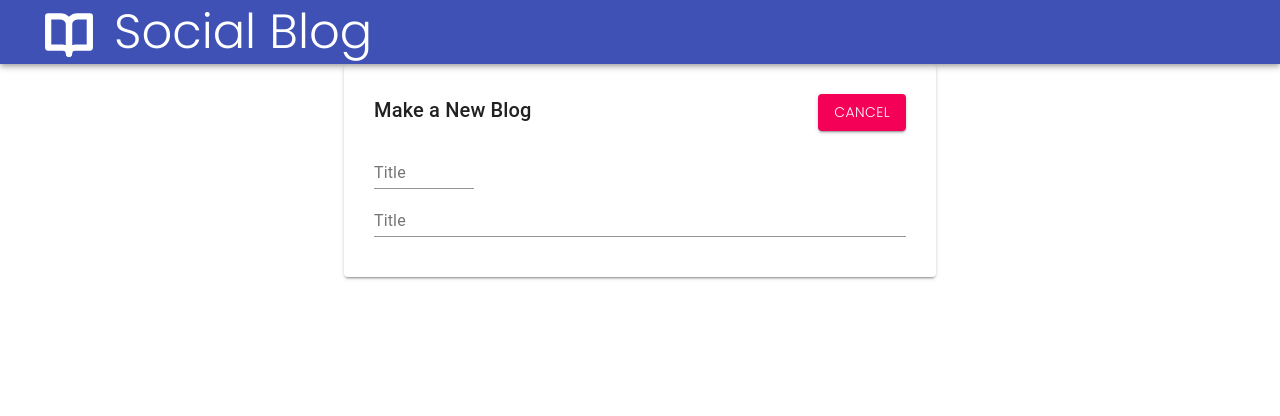
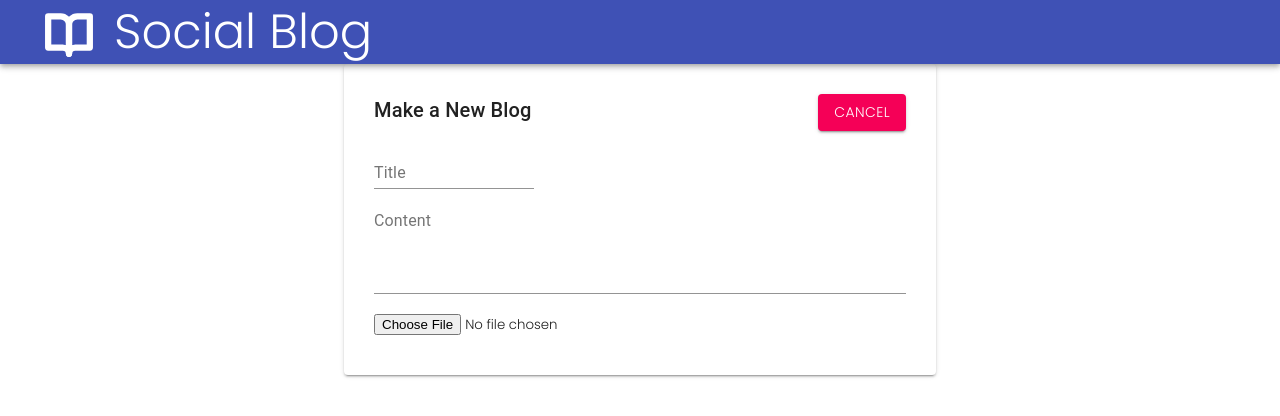
Before and after one commit to yxgdev/social-blog, a React (Create React App) app in the folder frontend/: page / in a window 1280 px wide. Both pictures are taken after a click on the button "CREATE POST". Shown: the top 416 px of the page. Built offline with nearby package versions, Linux system fonts and the light colour scheme.

Commit message:
completed Form.js design

```diff
--- a/frontend/src/App.js
+++ b/frontend/src/App.js
@@ -1,4 +1,5 @@
 import React from "react";
+import BlogPosts from "./components/BlogPosts/BlogPosts";
 import Form from "./components/Form/Form";
 import Navbar from "./components/Navbar/Navbar";
 
@@ -7,6 +8,7 @@ const App = () => {
     <>
       <Navbar></Navbar>
       <Form></Form>
+      <BlogPosts></BlogPosts>
     </>
   );
 };
--- /dev/null
+++ b/frontend/src/components/BlogPosts/BlogPosts.js
@@ -0,0 +1,14 @@
+import { Card, CardActionArea, CardMedia } from "@material-ui/core";
+import React from "react";
+
+const BlogPosts = () => {
+  return (
+    <Card>
+      <CardActionArea>
+        <CardMedia></CardMedia>
+      </CardActionArea>
+    </Card>
+  );
+};
+
+export default BlogPosts;
--- a/frontend/src/components/Form/Form.js
+++ b/frontend/src/components/Form/Form.js
@@ -11,9 +11,21 @@ import {
   Collapse,
   Button,
 } from "@material-ui/core";
+
+import FileBase64 from "react-file-base64";
+
+const initialState = {
+  title: "",
+  content: "",
+  selectedFile: "",
+  author: "",
+  createdAt: "",
+};
 const Form = () => {
   const classes = useStyles();
   const [collapsed, setCollapsed] = useState(false);
+
+  const [state, setState] = useState(initialState);
 
   const handleCollapseButton = () => {
     setCollapsed(!collapsed);
@@ -50,7 +62,22 @@ const Form = () => {
                 <TextField fullWidth label="Title"></TextField>
               </Grid>
               <Grid item xs={12}>
-                <TextField fullWidth label="Title"></TextField>
+                <TextField
+                  fullWidth
+                  multiline
+                  minRows={4}
+                  label="Content"
+                ></TextField>
+
+                <Grid className={classes.fileBase} item xs={12}>
+                  <FileBase64
+                    type="file"
+                    multiple={false}
+                    onDone={({ base64 }) =>
+                      setState({ ...state, image: base64 })
+                    }
+                  ></FileBase64>
+                </Grid>
               </Grid>
             </Grid>
           </Collapse>
--- a/frontend/src/components/Form/style.js
+++ b/frontend/src/components/Form/style.js
@@ -11,10 +11,14 @@ export default makeStyles(() => ({
     padding: "30px",
   },
   textField: {
-    maxWidth: "100px",
+    maxWidth: "30%",
+  },
+  fileBase: {
+    display: "flex",
+    justifyContent: "start",
+    marginTop: "20px",
   },
 }));
 
 //
 //
-//
```
Also changed, not shown: frontend/src/components/BlogPosts/BlogPostSingle/BlogPostSingle.js (added).
